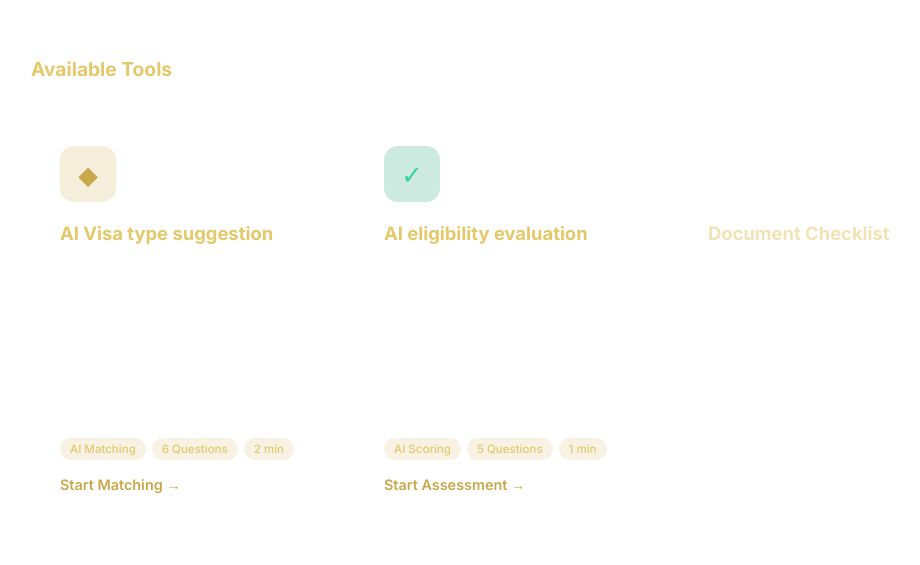
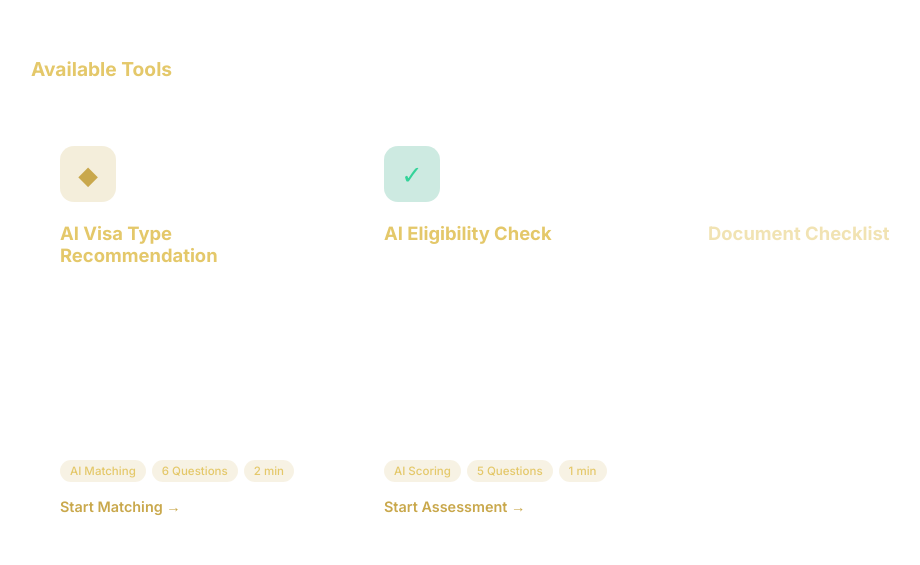
Before and after one commit to liangcikun-code/priority-citizenship-v2, a website: page public/tools.html in a window 1280 px wide. Shown: the part 230-795 px from the top of the page, without its empty margins (133-1053 px from the left). Drawn offline with Linux system fonts and the light colour scheme.

Commit message:
Update titles: AI Visa Type Recommendation & AI Eligibility Check

```diff
--- a/public/tools.html
+++ b/public/tools.html
@@ -62,7 +62,7 @@ body{font-family:'Inter',sans-serif;background:linear-gradient(180deg,var(--navy
 
   <a href="/tools/visa-recommendation" class="tool-card available">
     <div class="tool-icon visa">&#9670;</div>
-    <h3>AI Visa type suggestion</h3>
+    <h3>AI Visa Type Recommendation</h3>
     <p>Answer 6 questions about your goals, budget, and profile. Our matching engine scores every Vanuatu visa program and recommends the best match with detailed requirements, costs, and similar alternatives.</p>
     <div class="tool-tags"><span class="tag tag-active">AI Matching</span><span class="tag tag-active">6 Questions</span><span class="tag tag-active">2 min</span></div>
     <div class="arrow">Start Matching &#8594;</div>
@@ -70,7 +70,7 @@ body{font-family:'Inter',sans-serif;background:linear-gradient(180deg,var(--navy
 
   <a href="/tools/eligibility-assessment" class="tool-card available">
     <div class="tool-icon check">&#10003;</div>
-    <h3>AI eligibility evaluation</h3>
+    <h3>AI Eligibility Check</h3>
     <p>Get a 0–100 eligibility score with a detailed breakdown across 5 categories. See which immigration programs match your profile and where you can improve.</p>
     <div class="tool-tags"><span class="tag tag-active">AI Scoring</span><span class="tag tag-active">5 Questions</span><span class="tag tag-active">1 min</span></div>
     <div class="arrow">Start Assessment &#8594;</div>
```
